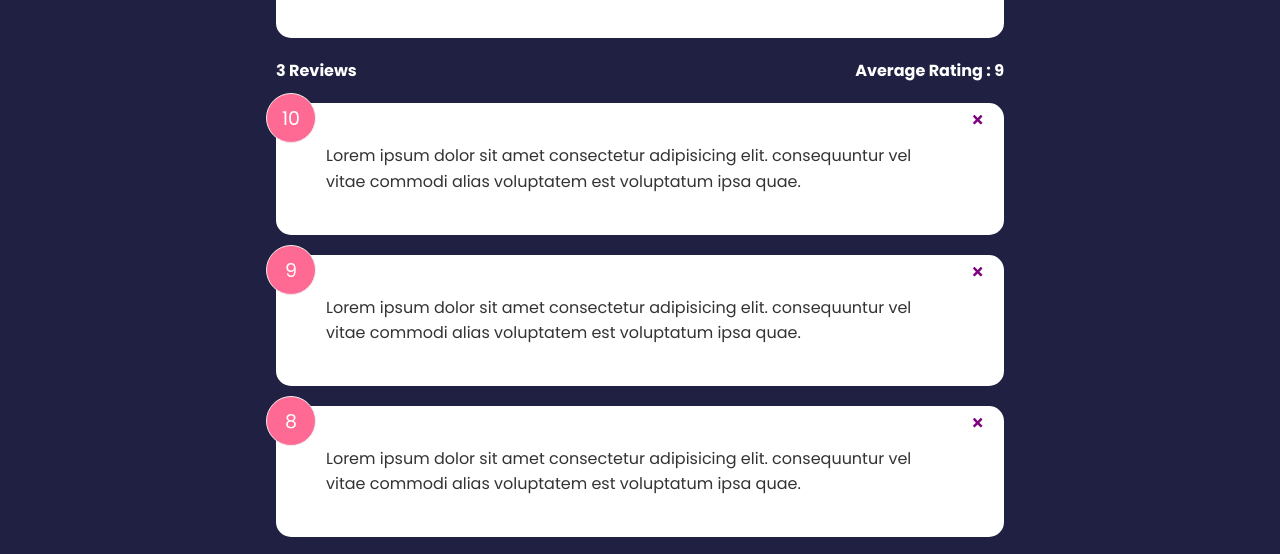
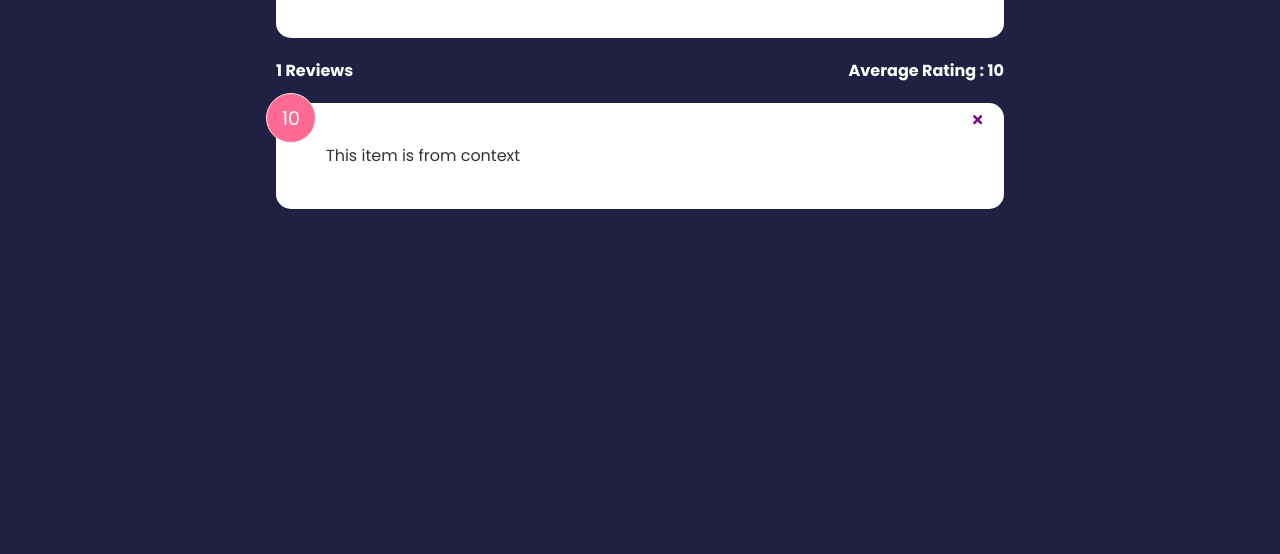
Before and after one commit to shahedkh/feedback, a React (Create React App) app: page / in a window 1280 px wide. Shown: the part 341-895 px from the top of the page. After the commit the page ends 800 px from the top, so only its background shows below. Built offline with nearby package versions, Linux system fonts and the light colour scheme; the HTML template or start-up script is replaced by a standard one.

Commit message:
add context to stats

```diff
--- a/src/App.js
+++ b/src/App.js
@@ -28,8 +28,8 @@
       <Header />
       <div className="container">
         <FeedbackForm handleAdd={addFeedback}/>
-        <FeedbackStats feedback={feedback}/>
-        <FeedbackList feedback={feedback} handleDelete={deleteFeedback} />
+        <FeedbackStats />
+        <FeedbackList handleDelete={deleteFeedback} />
       </div>
     </FeedbackProvider>
   );
--- a/src/components/FeedbackList.jsx
+++ b/src/components/FeedbackList.jsx
@@ -1,13 +1,17 @@
 import FeedbackItem from "./FeedbackItem";
+import { useContext } from "react";
+import FeedbackContext from "../context/FeedbackContext";
 
-const FeedbackList = ({ feedback , handleDelete}) => {
+const FeedbackList = ({ handleDelete }) => {
+  const {feedback} = useContext(FeedbackContext)
+
   if (!feedback || feedback.length === 0) {
     return <p>No feedback yet</p>;
   }
   return (
     <div className="feedback-list">
-      {feedback.map((item ) => (
-        <FeedbackItem key={item.id} item={item} handleDelete={handleDelete}/>
+      {feedback.map((item) => (
+        <FeedbackItem key={item.id} item={item} handleDelete={handleDelete} />
       ))}
     </div>
   );
--- a/src/components/FeedbackStats.jsx
+++ b/src/components/FeedbackStats.jsx
@@ -1,6 +1,8 @@
-import PropTypes from 'prop-types'
-const FeedbackStats=({feedback})=> {
+import { useContext } from 'react'
+import FeedbackContext from '../context/FeedbackContext'
 
+const FeedbackStats=()=> {
+  const {feedback} = useContext(FeedbackContext)
   let average = feedback.reduce((acc , cur) => {
     return acc + cur.rating
   },0) / feedback.length
@@ -15,8 +17,4 @@
   )
 }
 
-FeedbackStats.propTypes = {
-  feedback : PropTypes.array.isRequired
-}
-
 export default FeedbackStats
```
